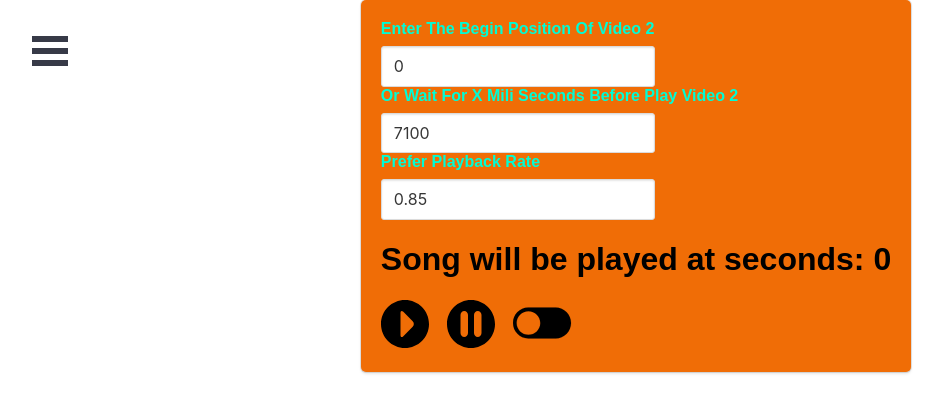
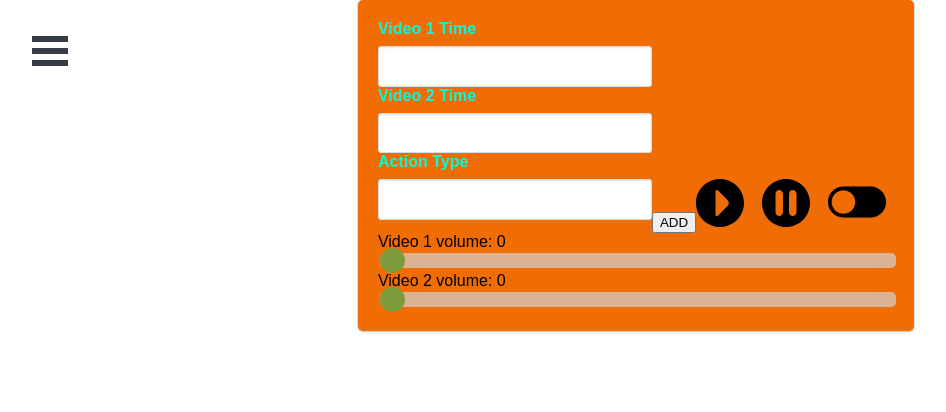
Before and after one commit to aimliotvn/sing-for-kid, a React (Create React App) app: page /8Y2T3SOlbmg in a window 1280 px wide. Shown: the top 412 px of the page, without its empty margins (4-950 px from the left). Built offline with nearby package versions, Linux system fonts and the light colour scheme.

Commit message:
Pushing for working in different location

```diff
--- a/src/components/VideoDetail.css
+++ b/src/components/VideoDetail.css
@@ -110,6 +110,48 @@
     fill: #ffeb3b;
   } */
 
-  button.ytp-large-play-button.ytp-button {
+  /*button.ytp-large-play-button.ytp-button {
     display: none !important;
+  }*/
+
+  .slidecontainer {
+  width: 100%; /* Width of the outside container */
 }
+
+/* The slider itself */
+.slider {
+  -webkit-appearance: none;  /* Override default CSS styles */
+  appearance: none;
+  width: 100%; /* Full-width */
+  height: 15px; /* Specified height */
+  border-radius: 5px;
+  background: #d3d3d3; /* Grey background */
+  outline: none; /* Remove outline */
+  opacity: 0.7; /* Set transparency (for mouse-over effects on hover) */
+  -webkit-transition: .2s; /* 0.2 seconds transition on hover */
+  transition: opacity .2s;
+}
+
+/* Mouse-over effects */
+.slider:hover {
+  opacity: 1; /* Fully shown on mouse-over */
+}
+
+/* The slider handle (use -webkit- (Chrome, Opera, Safari, Edge) and -moz- (Firefox) to override default look) */
+.slider::-webkit-slider-thumb {
+  -webkit-appearance: none; /* Override default look */
+  appearance: none;
+  width: 25px; /* Set a specific slider handle width */
+  height: 25px; /* Slider handle height */
+  border-radius: 50%;
+  background: #4CAF50; /* Green background */
+  cursor: pointer; /* Cursor on hover */
+}
+
+.slider::-moz-range-thumb {
+  width: 25px; /* Set a specific slider handle width */
+  height: 25px; /* Slider handle height */
+  border-radius: 50%;
+  background: #4CAF50; /* Green background */
+  cursor: pointer; /* Cursor on hover */
+}
--- a/src/components/VideoDetail.js
+++ b/src/components/VideoDetail.js
@@ -14,30 +14,34 @@ let triggerByClick = false;
 let preloading1 = false;
 let preloading2 = false;
 
-let actions = ["play", "pause"];
+const actions = ["play", "pause"];
 
-let syncObj = {
-    time: 0,
-    video2: {
-        time: 0,
-        action: actions[0]
-    }
-}
+// let syncObj = {
+//     time: 0,
+//     video2: {
+//         time: 0,
+//         action: actions[0]
+//     }
+// }
 
 class VideoDetail extends Component<ContextRouter, State> {
 
     constructor(props) {
         super(props);
         this.state = {
-            beginAt: 0,
             error : '',
             playBtnColor: 'default',
-            startPosInputDisabled: false,
 
             timeout: '7100',
             playbackRate: '0.85',
 
-            timeSeries: []
+            video1time: 0,
+            video2time: 0,
+            actionType: 0,
+            timeSeries: [],
+
+            video1volume: 0,
+            video2volume: 0,
 
         };
     }
@@ -98,7 +102,6 @@ class VideoDetail extends Component<ContextRouter, State> {
         console.log("Player 1 state: ", e.data);
         switch (e.data) {
             case window.YT.PlayerState.PLAYING:
-
                 if (!triggerByClick) {
                     player.pauseVideo();
                     player2.playVideo();
@@ -119,10 +122,11 @@ class VideoDetail extends Component<ContextRouter, State> {
     }
 
     onPlayer2StateChange = (e) => {
+
         console.log("Player 2 state: ", e.data);
         switch (e.data) {
             case window.YT.PlayerState.PLAYING:
-                if (!triggerByClick) {
+                if (e.target.a.id !== "vocal-video" && !triggerByClick) {
                     player.seekTo(0);
                     player.playVideo();
                     triggerByClick = true;
@@ -144,27 +148,32 @@ class VideoDetail extends Component<ContextRouter, State> {
 
     onPlayerReady = (e) => {
 
+        var crntVideo1Volume = player.getVolume();
+        debugger;
+        this.setState({video1volume: crntVideo1Volume});
+
         // bind events
         var that = this;
         var playButton = document.getElementById("play-button");
         playButton.addEventListener("click", function() {
 
             triggerByClick = true;
-            that.setState({startPosInputDisabled: true});
+            // that.setState({startPosInputDisabled: true});
 
-            console.log("Player 2 is going to seek at seconds: ", that.state.beginAt);
-            if (that.state.beginAt > 0) {
-                player2.seekTo(that.state.beginAt);
-                player2.pauseVideo();
-            } else if (that.state.beginAt !== 0) {
-                that.setState({ error: 'There is a probblem with the Playback Begin Position.'});
-            }
+            // console.log("Player 2 is going to seek at seconds: ", that.state.beginAt);
+            // if (that.state.beginAt > 0) {
+            //     player2.seekTo(that.state.beginAt);
+            //     player2.pauseVideo();
+            // } else if (that.state.beginAt !== 0) {
+            //     that.setState({ error: 'There is a probblem with the Playback Begin Position.'});
+            // }
             player.playVideo();
-            var startPlayer2Video = setTimeout(function() {
-                player2.setPlaybackRate(that.state.playbackrate);
-                player2.playVideo();
-                clearTimeout(startPlayer2Video);
-            }, that.state.timeout);
+            that.proceed();
+            // var startPlayer2Video = setTimeout(function() {
+            //     player2.setPlaybackRate(that.state.playbackrate);
+            //     player2.playVideo();
+            //     clearTimeout(startPlayer2Video);
+            // }, that.state.timeout);
 
             // Dem sao - rate 0.85 - timeout 7100
         });
@@ -177,26 +186,101 @@ class VideoDetail extends Component<ContextRouter, State> {
     }
 
     onPlayer2Ready = (e) => {
+        var crntVideo2Volume = player2.getVolume();
+        this.setState({video2volume: crntVideo2Volume});
     }
 
     handleChange = (e) => {
-        if (e.target.id === "beginAt") {
+        if (e.target.id === "video1time") {
             this.setState({
-                beginAt: parseInt(e.target.value) ? parseInt(e.target.value) : ''
+                video1time: parseInt(e.target.value) ? parseInt(e.target.value) : ''
             });
-        } else if (e.target.id === "timeout") {
+        } else if (e.target.id === "video2time") {
             this.setState({
-                timeout: parseInt(e.target.value) ? parseInt(e.target.value) : ''
+                video2time: parseInt(e.target.value) ? parseInt(e.target.value) : ''
             });
-        } else if (e.target.id === "playbackRate") {
+        } else if (e.target.id === "actionType") {
             this.setState({
-                playbackRate: parseInt(e.target.value) ? parseInt(e.target.value) : ''
+                actionType: parseInt(e.target.value)
             });
         }
     }
 
+    handleVolumeChange = (e) => {
+        var targetVolume = parseInt(e.target.value);
+        if (e.target.id === "volumeVideo2Range") {
+            this.setState({
+                video2volume: targetVolume
+            });
+            player2.setVolume(targetVolume);
+        }
+        if (e.target.id === "volumeVideo1Range") {
+            this.setState({
+                video1volume: targetVolume
+            });
+            player.setVolume(targetVolume);
+        }
+
+    }
+
+    addTimeSeries = () => {
+        const {video1time, video2time, actionType, timeSeries} = this.state;
+        alert(actionType);
+        console.log(video1time);
+
+        let syncObj = {
+            time: 0,
+            video2: {
+                time: 0,
+                action: actions[0]
+            }
+        }
+        syncObj.time = video1time;
+        syncObj.video2.time = video2time;
+        syncObj.video2.action = actions[actionType] ? actions[actionType] : syncObj.video2.action;
+        timeSeries.push(syncObj);
+        this.setState({timeSeries: timeSeries});
+    }
+
+    proceed = () => {
+
+        const { timeSeries } = this.state;
+
+        for (var i = 0; i < timeSeries.length; i++) {
+            console.log(timeSeries[i]);
+            this.doSetTimeout(timeSeries, i);
+        }
+    }
+
+    doSetTimeout = (timeSeries, i) => {
+
+        var that = this;
+        var timeoutObj = setTimeout(function() {
+            that.syncVideo(timeSeries[i].video2.time, timeSeries[i].video2.action);
+            clearTimeout(timeoutObj);
+        }, (timeSeries[i].time + .4) * 1000);
+    }
+
     playVideo = (p) => {
         p.playVideo();
+    }
+
+    syncVideo = (time, action) => {
+        if (action === "play") {
+            this.playVideoAt(time);
+        }
+        if (action === "pause") {
+            this.pauseVideo();
+        }
+    }
+
+    playVideoAt = (time) => {
+        player2.seekTo(time);
+        player2.playVideo();
+    }
+
+    pauseVideo = () => {
+        player2.pauseVideo();
     }
 
     stopVideo = (p) => {
@@ -218,16 +302,18 @@ class VideoDetail extends Component<ContextRouter, State> {
         S74.299,143,128.75,143s98.75,44.299,98.75,98.75S183.201,340.5,128.75,340.5z"/>
                     </defs>
                 </svg>
-                <div ref={(r) => { this.youtubePlayerAnchor = r }}></div>
-
+                <div id="lyric-video" ref={(r) => { this.youtubePlayerAnchor = r }}></div>
+                <div>{this.state.timeSeries.length !== 0 ? JSON.stringify(this.state.timeSeries) : ''}</div>
                 <div className="buttons box">
-                    <label className="label">Enter The Begin Position Of Video 2</label>
-                    <input id="beginAt" disabled={this.state.startPosInputDisabled} type='text' className='is-medium' value={this.state.beginAt} onChange={this.handleChange}/>
-                    <label className="label">Or Wait For X Mili Seconds Before Play Video 2</label>
-                    <input id="timeout" disabled={this.state.TimeOutInputDisabled} type='text' className='is-medium' value={this.state.timeout} onChange={this.handleChange}/>
-                    <label className="label">Prefer Playback Rate</label>
-                    <input id="playbackRate" disabled={this.state.playbackRate} type='text' className='is-medium' value={this.state.playbackRate} onChange={this.handleChange}/>
-                    <h1>{this.state.beginAt !== '' ? "Song will be played at seconds: " + this.state.beginAt : ''}</h1>
+                    <label className="label">Video 1 Time</label>
+                    <input id="video1time" type='text' className='is-medium' onChange={this.handleChange}/>
+                    <label className="label">Video 2 Time</label>
+                    <input id="video2time" type='text' className='is-medium' onChange={this.handleChange}/>
+                    <label className="label">Action Type</label>
+                    <input id="actionType" type='text' className='is-medium' onChange={this.handleChange}/>
+                    <button onClick={this.addTimeSeries}>
+                        ADD
+                    </button>
                     <svg className="button" id="play-button">
                         <use xlinkHref="#play-button-shape"/>
                     </svg>
@@ -237,9 +323,31 @@ class VideoDetail extends Component<ContextRouter, State> {
                     <svg viewBox="0 50 1 400" className="button" id="toggle-button" preserveAspectRatio="xMinYMin meet">
                         <use xlinkHref="#toggle-button-shape" width="100"/>
                     </svg>
+                    <div class="slidecontainer">
+                        <div>Video 1 volume: {this.state.video1volume}</div>
+                        <input
+                            type="range"
+                            min="0"
+                            max="100"
+                            value={this.state.video1volume}
+                            onChange={this.handleVolumeChange}
+                            class="slider"
+                            id="volumeVideo1Range"/>
+                    </div>
+                    <div class="slidecontainer">
+                        <div>Video 2 volume: {this.state.video2volume}</div>
+                        <input
+                            type="range"
+                            min="0"
+                            max="100"
+                            value={this.state.video2volume}
+                            onChange={this.handleVolumeChange}
+                            class="slider"
+                            id="volumeVideo2Range"/>
+                    </div>
                     <div className='error'>{this.state.error !== '' ? this.state.error : ''}</div>
                 </div>
-                <div className="hidden-video" ref={(r) => { this.youtubePlayerAnchor2 = r }}></div>
+                <div id="vocal-video" className="hidden-video" ref={(r) => { this.youtubePlayerAnchor2 = r }}></div>
             </div>
         )
     }
@@ -266,3 +374,7 @@ export default VideoDetail
 // https://stackoverflow.com/questions/42716093/youtube-api-websockets-make-sure-two-videos-are-in-sync-video-1-pauses-when-v?rq=1
 
 // https://stackoverflow.com/questions/36403101/toggle-class-in-react/36404061
+
+// https://stackoverflow.com/questions/5226285/settimeout-in-for-loop-does-not-print-consecutive-values
+// https://www.w3schools.com/howto/howto_js_rangeslider.asp
+// https://stackoverflow.com/questions/36122034/jsx-react-html5-input-slider-doesnt-work
```
